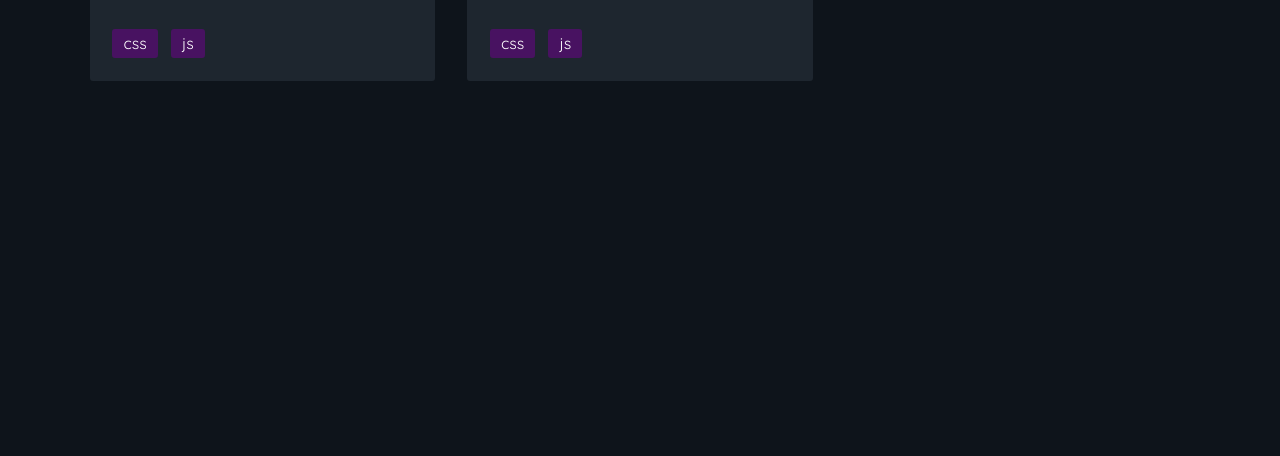
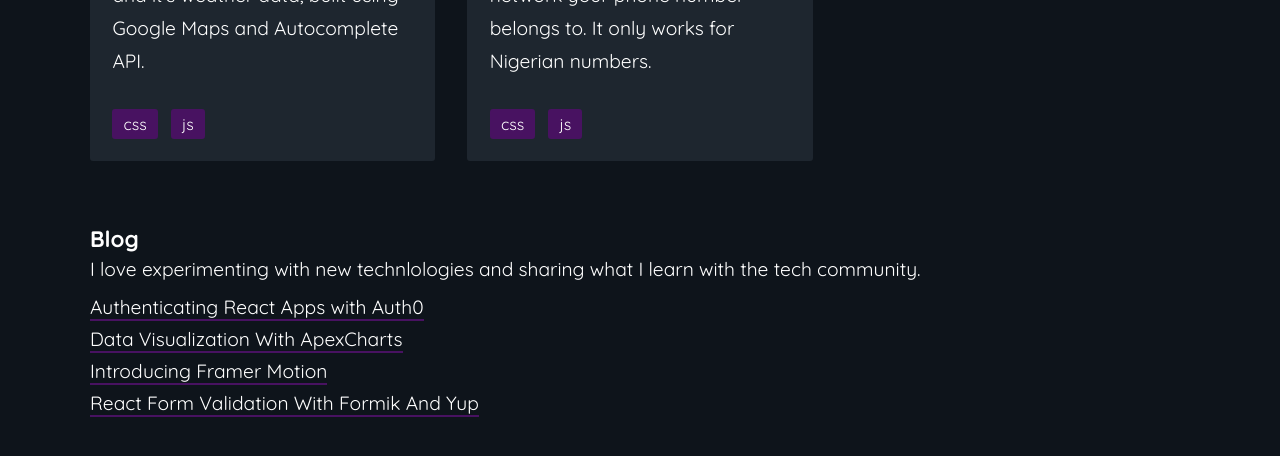
Before and after one commit to nefejames/my-portfolio-v2, a website: page index.html in a window 1280 px wide. Shown: the part 1112-1568 px from the top of the page. Before the commit the page ends 1241 px from the top, so only its background shows below. Drawn offline with Linux system fonts and the light colour scheme.

Commit message:
added blog articles to site

```diff
--- a/index.html
+++ b/index.html
@@ -19,8 +19,9 @@
             <div class="section-hero__copy">
               <h1>
                 Hi. <span class="name">I'm Emadamerho Nefe,</span> <br />
-                a Frontend Web Developer from Nigeria
+                a Frontend web developer and technical writer from Nigeria. I'm always learniing something new. Of recent, I have been learning more about the React Ecosystem, Next JS, Framer Motion, Auth0, Node JS, Chakra UI and more.
               </h1>
+
             </div>
             <a href="#" class="cta">work with me</a>
           </div>
@@ -376,6 +377,22 @@
           </div>
         </div>
       </section>
+
+      <!--=============BLOG SECTION=============-->
+      <section class="section">
+        <div class="layout-wrapper">
+          <h2>Blog</h2>
+          <p>I love experimenting with new technlologies and sharing what I learn with the tech community.</p>
+          <div class="blog-titles">
+            <ul class="blog-lists">
+              <li><a href="https://www.smashingmagazine.com/2020/11/authenticating-react-apps-auth0/">Authenticating React Apps with Auth0</a></li>
+              <li><a href="https://www.smashingmagazine.com/2020/11/data-visualization-apexcharts/">Data Visualization With ApexCharts</a></li>
+              <li><a href="https://www.smashingmagazine.com/2020/10/introduction-to-framer-motion/">Introducing Framer Motion</a></li>
+              <li><a href="https://www.smashingmagazine.com/2020/10/react-validation-formik-yup/">React Form Validation With Formik And Yup</a></li>
+            </ul>
+          </div>
+        </div>
+      </section>
     </main>
   </body>
 </html>
--- a/sass/components/_sections.scss
+++ b/sass/components/_sections.scss
@@ -10,6 +10,11 @@
   }
   .hero-left {
     margin-bottom: 2rem;
+    flex-basis: 0;
+
+    h1 {
+      font-size: 1.4rem;
+    }
 
     .cta {
       color: inherit;
@@ -86,7 +91,26 @@
   }
 }
 
+.blog-lists {
+  margin-top: 0.6rem;
+
+  li {
+    margin-bottom: 0.5rem;
+  }
+
+  a {
+    color: $color-white;
+    border-bottom: 2px solid $accent-color;
+  }
+}
+
 @media screen and (min-width: 500px) {
+  .section-hero {
+    .hero-left {
+      flex-basis: 700px;
+    }
+  }
+
   .projects-container {
     display: grid;
     grid-template-columns: repeat(auto-fill, minmax(300px, 1fr));
```
Also changed, not shown: css/style.css.
